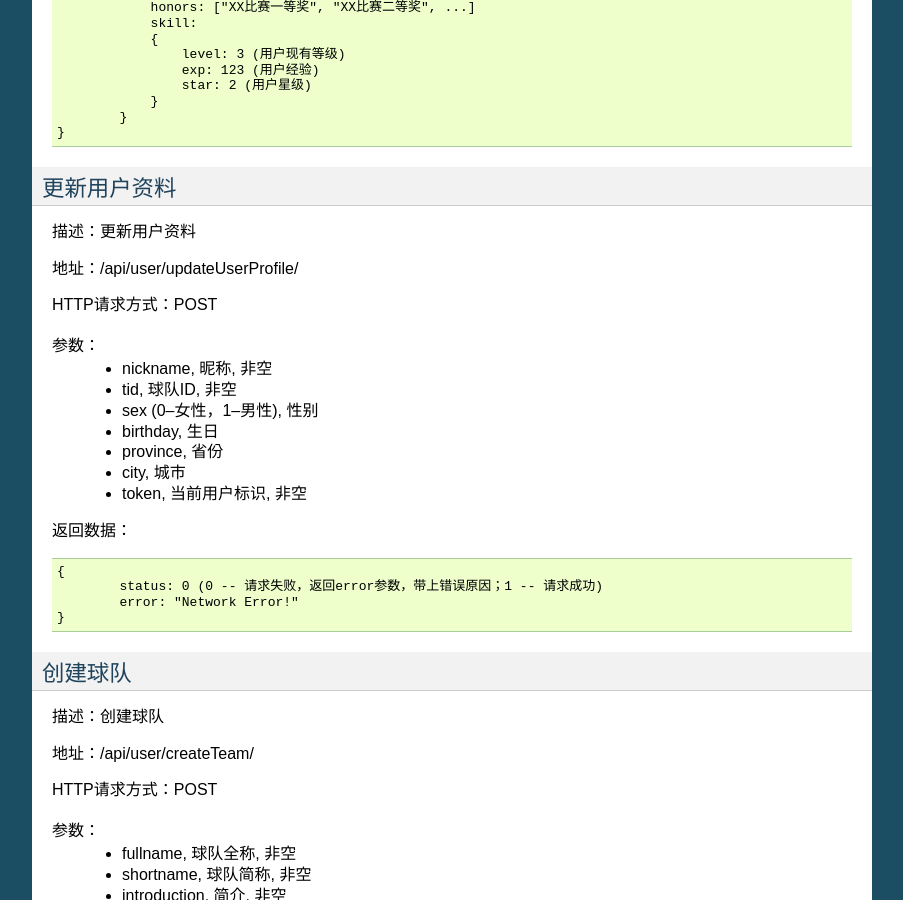
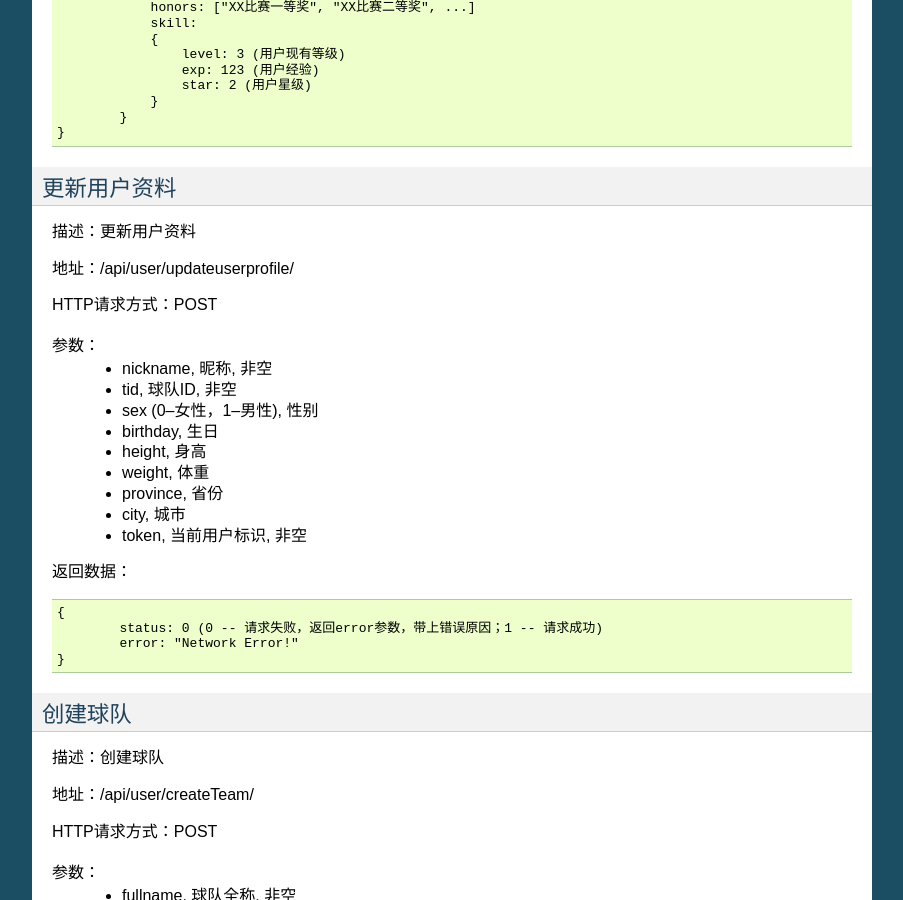
Before and after one commit to singlewindy/PubSoccer, a Sphinx documentation site: the page built from source/soccerAPI.rst, in a window 1280 px wide and 900 px high, scrolled down 896 px. Shown: the whole window, without its empty margins (198-1101 px from the left). Built offline with Sphinx 7.4.7, drawn with Linux system fonts in a browser that asks for light colours.

Commit message:
修改更新用户资料接口

```diff
--- a/source/soccerAPI.rst
+++ b/source/soccerAPI.rst
@@ -60,7 +60,7 @@ HTTP请求方式：GET
 ~~~~~~~~~~~~~
 描述：更新用户资料
 
-地址：/api/user/updateUserProfile/
+地址：/api/user/updateuserprofile/
 
 HTTP请求方式：POST
 
@@ -69,6 +69,8 @@ HTTP请求方式：POST
 	* tid, 球队ID, 非空
 	* sex (0--女性，1--男性), 性别
 	* birthday, 生日
+	* height, 身高
+	* weight, 体重
 	* province, 省份
 	* city, 城市
 	* token, 当前用户标识, 非空
```
